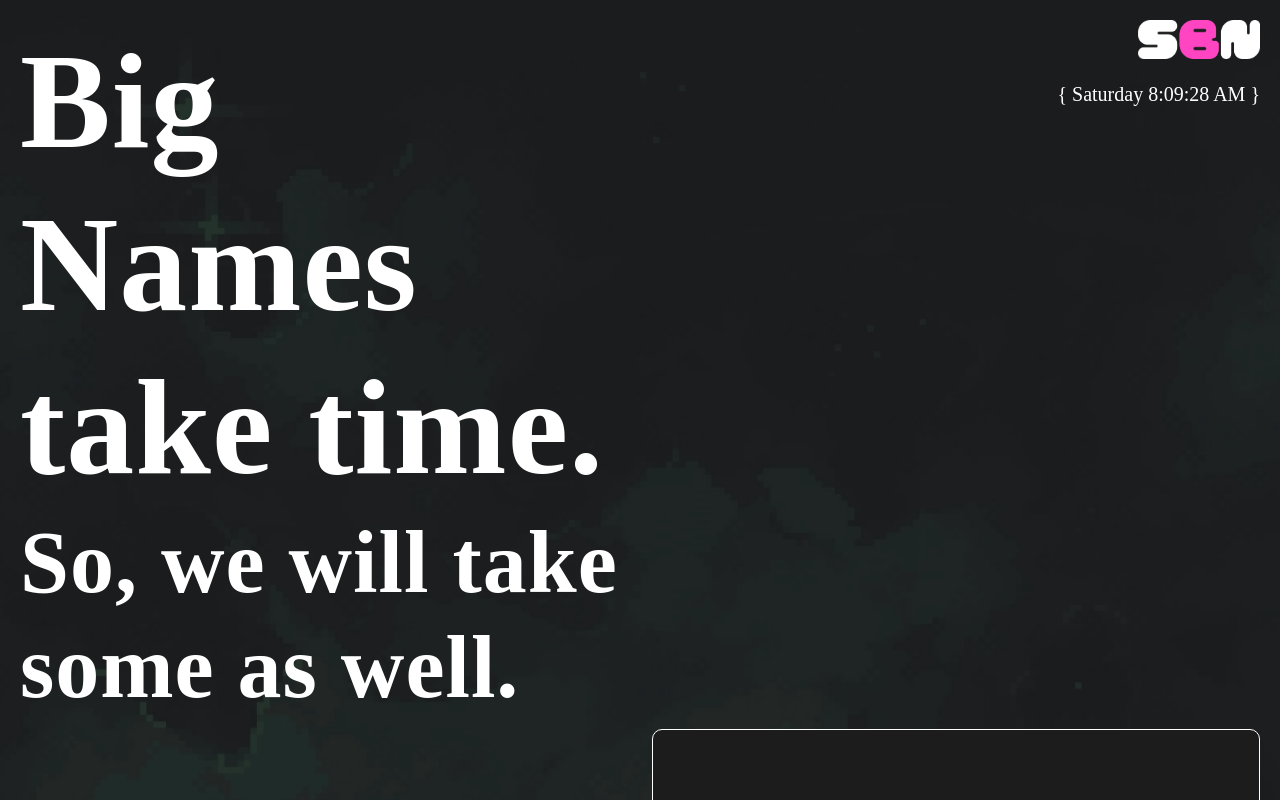
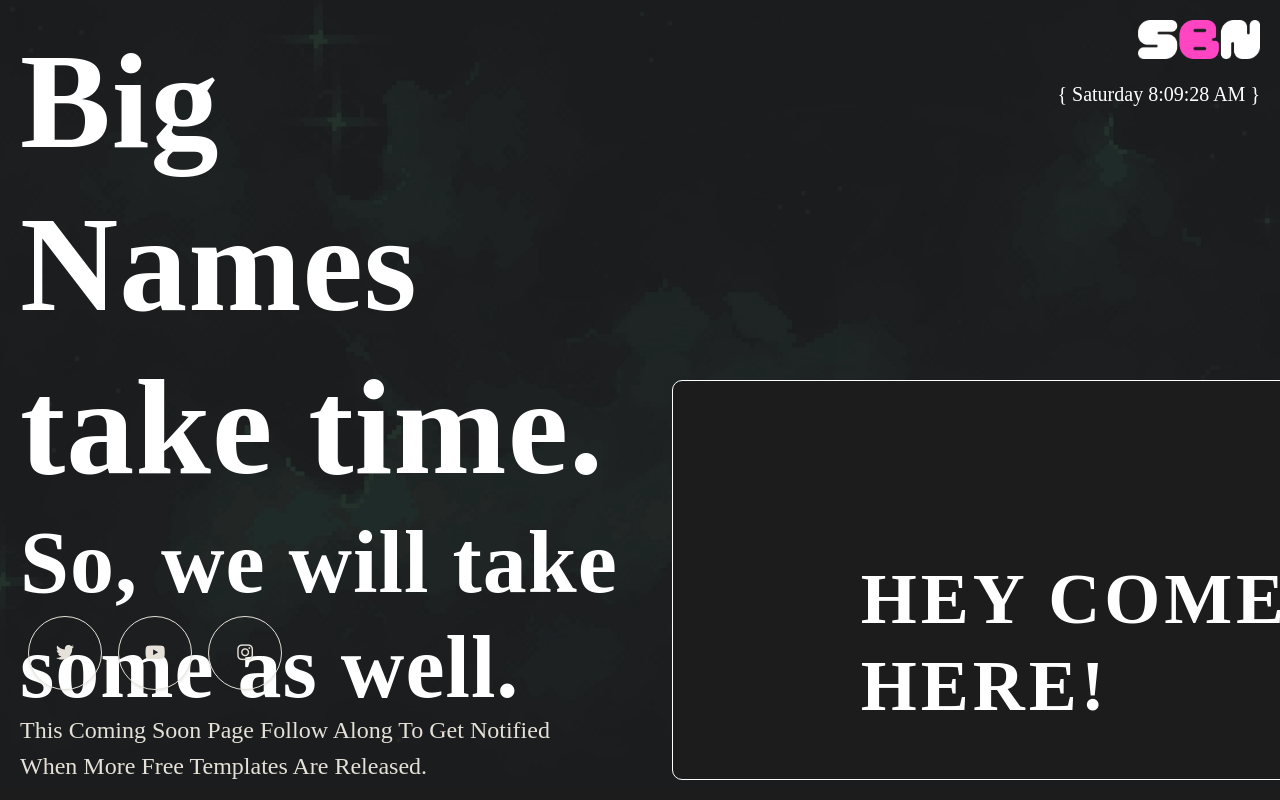
Before and after one commit to Somebigname1/Somebigname, a React (Create React App) app: page / in a window 1280 px wide. Shown: the top 800 px of the page. Built offline with nearby package versions, Linux system fonts and the light colour scheme; a web font is replaced by a local one.

Commit message:
new changes

```diff
--- a/src/index.css
+++ b/src/index.css
@@ -735,19 +735,16 @@ div#box h2 {
     position: relative !important;
   }
 
+
 }
 
 @media only screen and (min-width: 769px) {
-  div#media-hide{
-    position: relative !important;
-  }
+
+
 }
 
 @media (min-width: 1281px) {
 
-  div#media-hide{
-    position:fixed !important;
-    bottom: 0px;
-  }
+
 
 }
```
